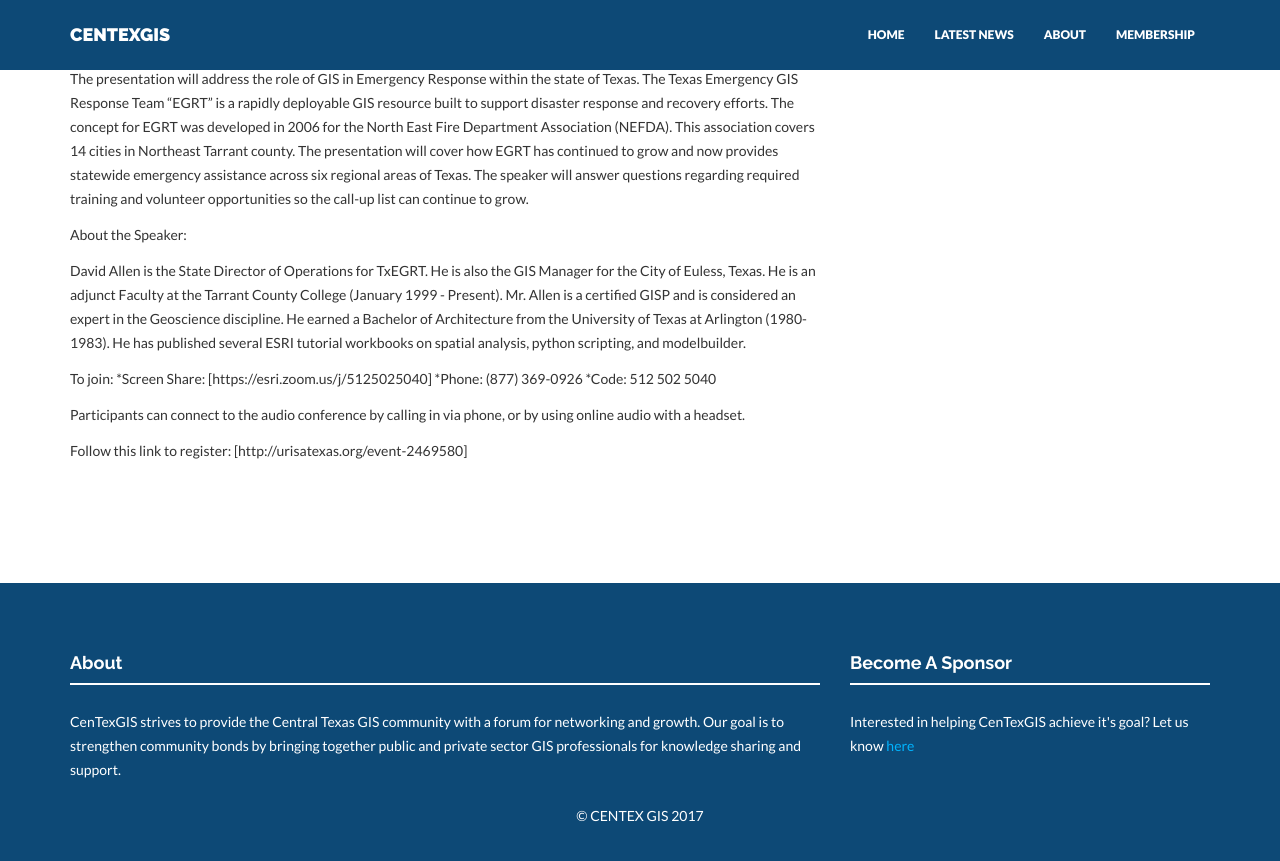
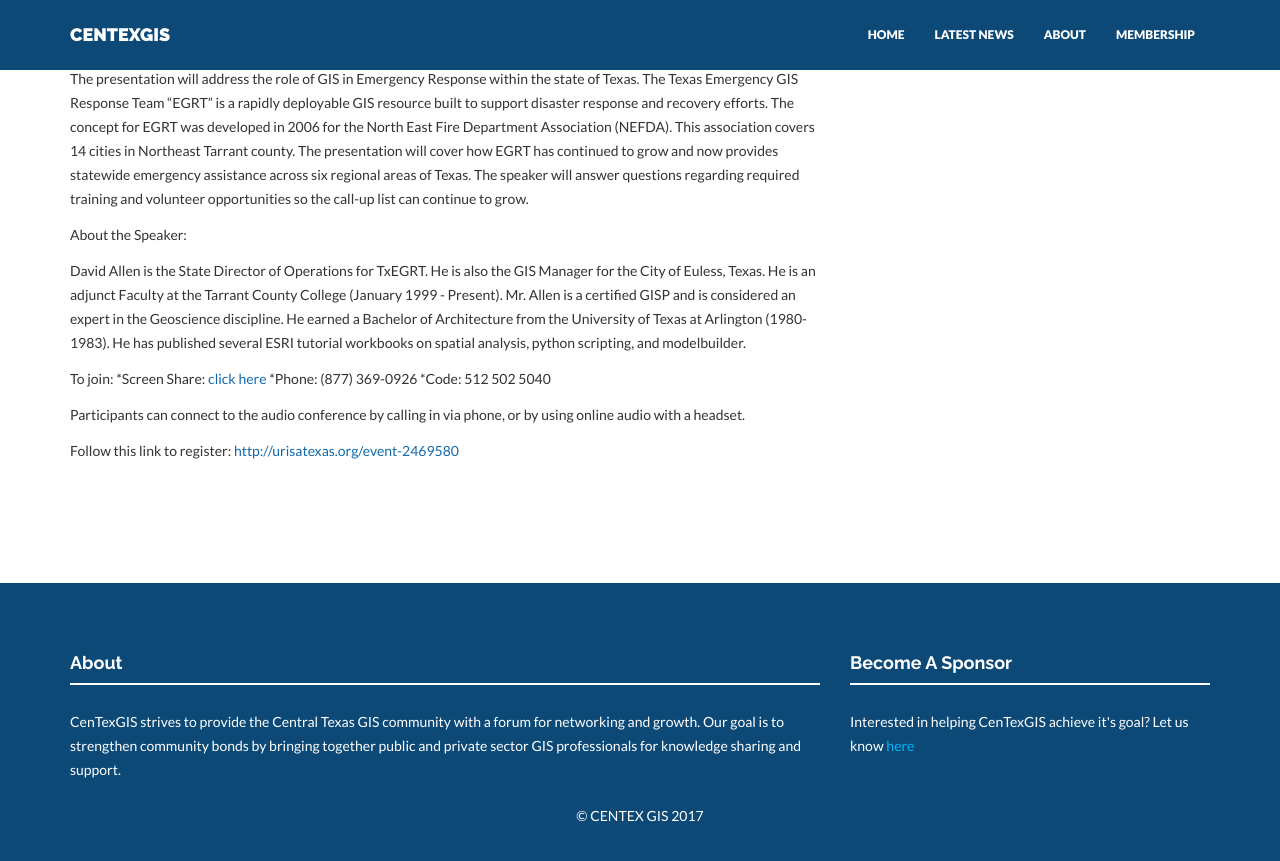
Before and after one commit to centexgis/centexgis.github.io, a Jekyll site: the page built from _posts/events/2017-02-21-urisa-texas-virtual-speaker-series-march-2017.md, in a window 1280 px wide and 900 px high, scrolled down 462 px. Shown: the top 861 px of the window. Built offline with Jekyll 4.4.1, drawn with Linux system fonts in a browser that asks for light colours; nearby versions of some CDN libraries.

Commit message:
more urisa texas event edits

```diff
--- a/_posts/events/2017-02-21-urisa-texas-virtual-speaker-series-march-2017.md
+++ b/_posts/events/2017-02-21-urisa-texas-virtual-speaker-series-march-2017.md
@@ -22,10 +22,10 @@ About the Speaker:
 David Allen is the State Director of Operations for TxEGRT. He is also the GIS Manager for the City of Euless, Texas. He is an adjunct Faculty at the Tarrant County College (January 1999 - Present). Mr. Allen is a certified GISP and is considered an expert in the Geoscience discipline. He earned a Bachelor of Architecture from the University of Texas at Arlington (1980-1983). He has published several ESRI tutorial workbooks on spatial analysis, python scripting, and modelbuilder.
 
 To join:
-*Screen Share: [https://esri.zoom.us/j/5125025040]
+*Screen Share: [click here](https://esri.zoom.us/j/5125025040)
 *Phone: (877) 369-0926
 *Code: 512 502 5040
 
 Participants can connect to the audio conference by calling in via phone, or by using online audio with a headset.
 
-Follow this link to register: [http://urisatexas.org/event-2469580]
+Follow this link to register: [http://urisatexas.org/event-2469580](http://urisatexas.org/event-2469580)
```
Also changed, not shown: other parts of _posts/events/2017-02-21-urisa-texas-virtual-speaker-series-march-2017.md (+1 -1 lines).
